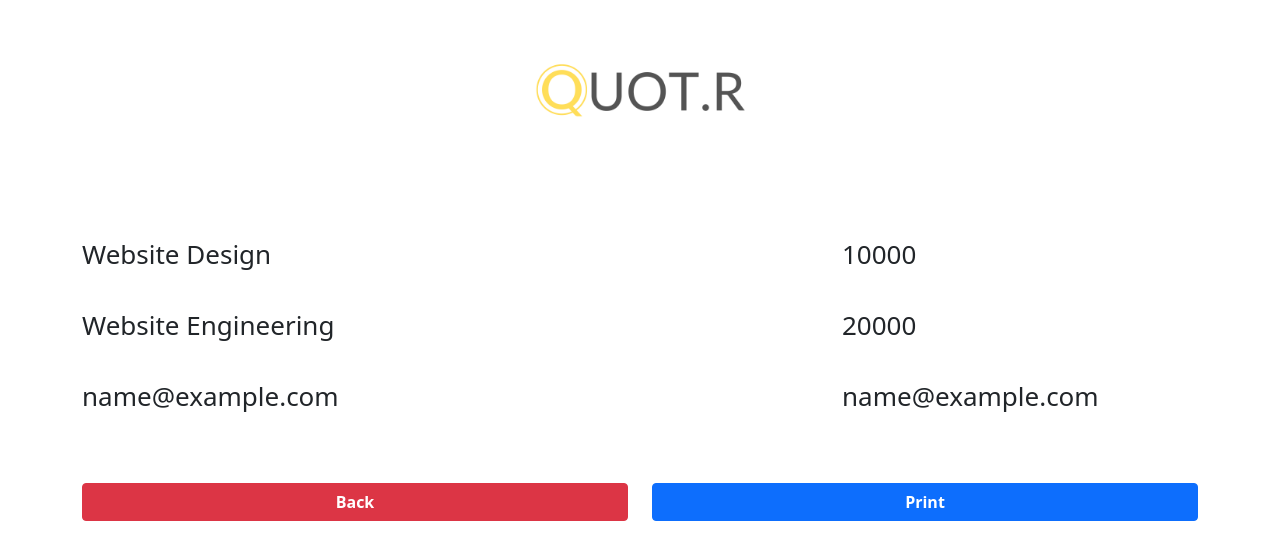
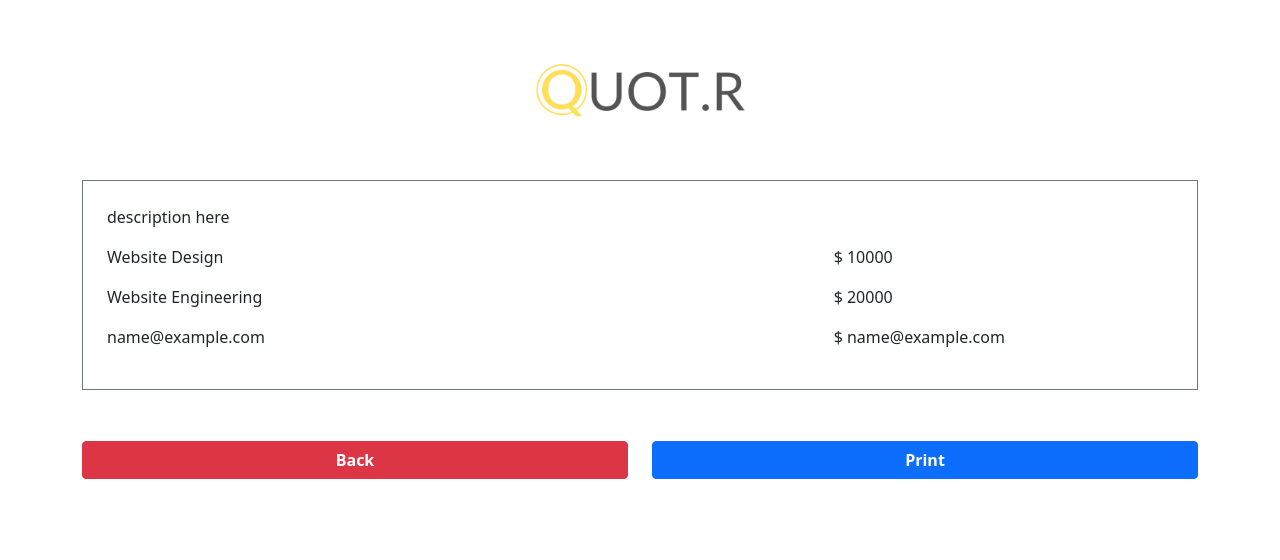
Before and after one commit to CleverlyCodes/quotr, a React (Create React App) app: page / in a window 1280 px wide. Both pictures are taken after typing "Sample", "name@example.com", "name@example.com" into the empty fields and a click on the button "GeneRate". Shown: the top 560 px of the page. Built offline with nearby package versions, Linux system fonts and the light colour scheme.

Commit message:
style output a bit

```diff
--- a/src/App.css
+++ b/src/App.css
@@ -18,15 +18,6 @@
   color: white;
 }
 
-.App-link {
-  color: #61dafb;
+p {
+  font-size: 1rem;
 }
-
-@keyframes App-logo-spin {
-  from {
-    transform: rotate(0deg);
-  }
-  to {
-    transform: rotate(360deg);
-  }
-}
--- a/src/components/QuoteOutputSheet/QuoteOutputSheet.js
+++ b/src/components/QuoteOutputSheet/QuoteOutputSheet.js
@@ -9,21 +9,25 @@ function QuoteOutputSheet(props) {
 
   return (
     <div className="QuoteOutputSheet" data-testid="QuoteOutputSheet">
-      <p>description here</p>
+
+      <div className="border-1 border border-secondary p-4">
+        <p className="ts-6 text-dark text-start">description here</p>
 
         {
           props.items.map((item, index) => (
-          <Row key={index} className="mt-3">
+            <Row key={index} className="mt-0">
               <Col xs="8">
                 <p className="ts-6 text-dark text-start">{item.description}</p>
               </Col>
 
               <Col xs="4">
-              <p className="ts-6 text-dark text-start">{item.amount}</p>
+                <p className="ts-6 text-dark text-start">$ {item.amount}</p>
               </Col>
             </Row>
           ))
         }
+      </div>
+
 
       <Row className="mt-5">
         <Col>
```
Lines whose indentation alone changed are shown as unchanged.
